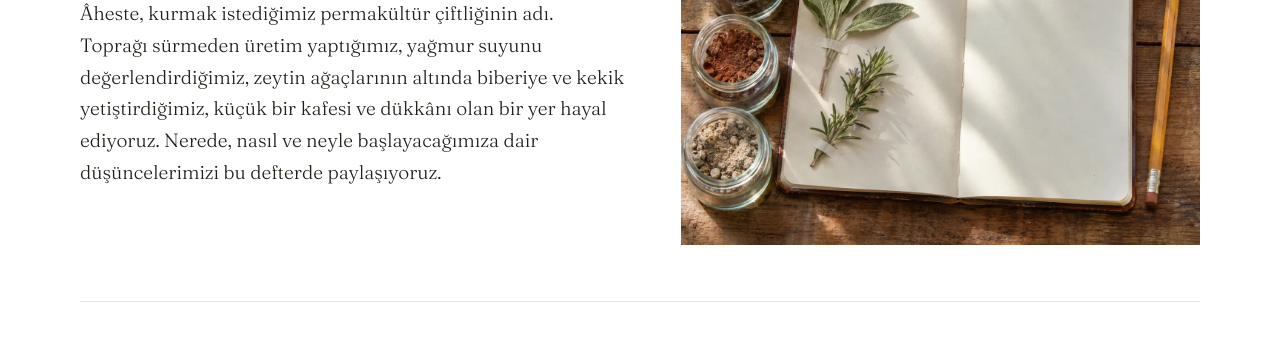
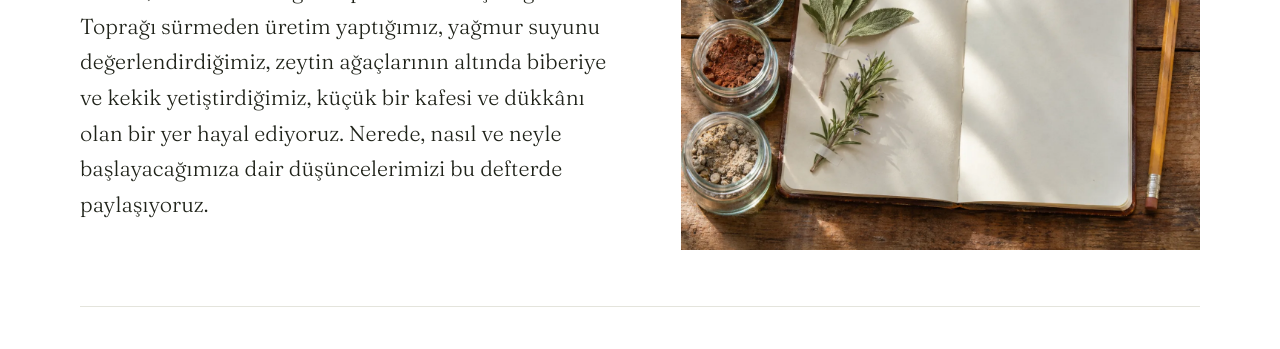
Before and after one commit to sonereker/aheste.tr, a plain HTML site: page index.html in a window 1280 px wide. Shown: the part 274-623 px from the top of the page. Drawn offline with Linux system fonts and the light colour scheme.

Commit message:
Raise the base font size to 18px
Everything sized in rem scales up about 12%, so body text is ~19px
and the lede ~22px.

Co-Authored-By: Claude Opus 5.5 <noreply@anthropic.com>

```diff
--- a/assets/css/style.css
+++ b/assets/css/style.css
@@ -16,7 +16,7 @@
 }
 
 * { box-sizing: border-box; }
-html { scroll-behavior: smooth; }
+html { scroll-behavior: smooth; font-size: 112.5%; }
 @media (prefers-reduced-motion: reduce) {
   html { scroll-behavior: auto; }
   * { animation: none !important; transition: none !important; }
```
